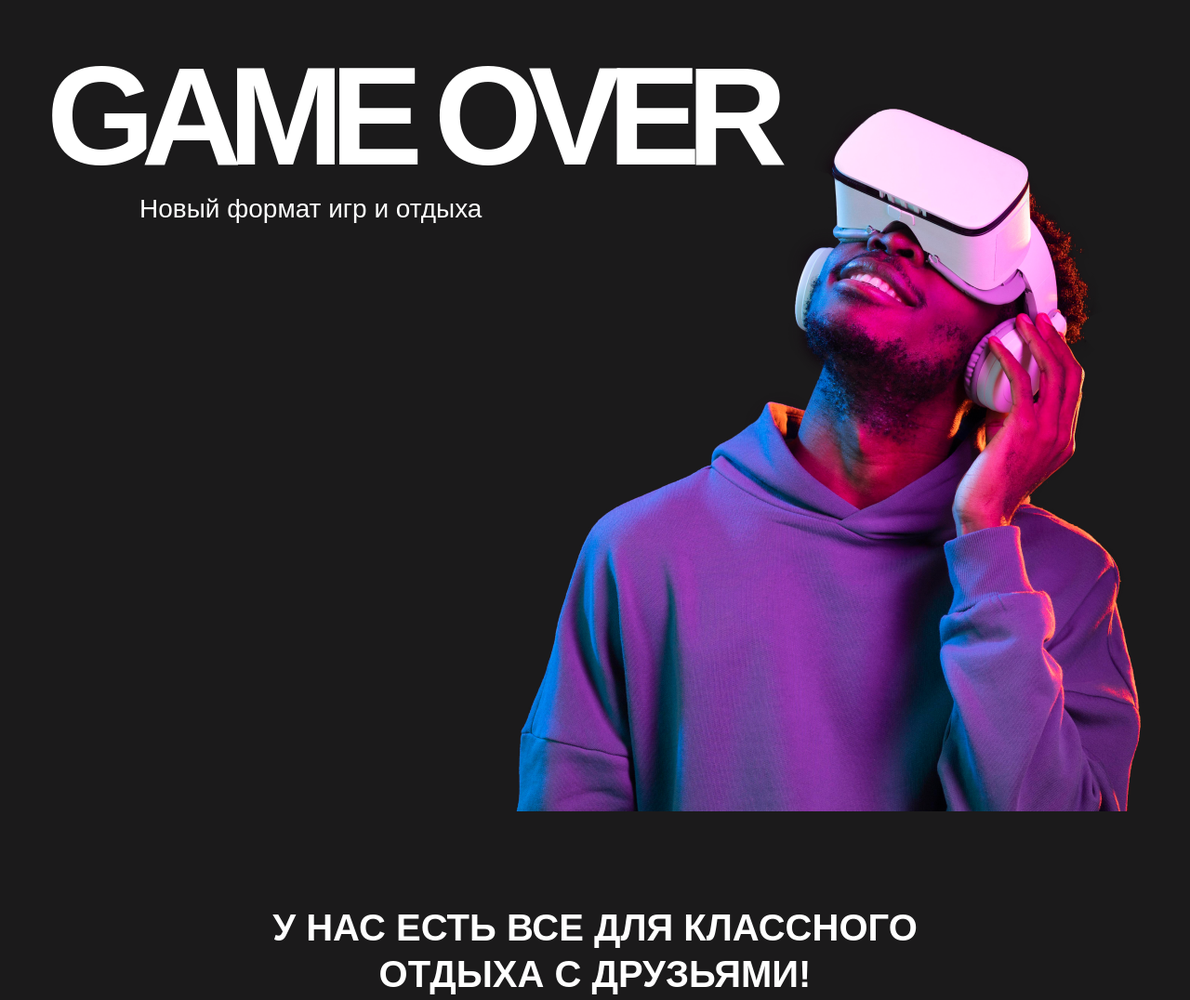
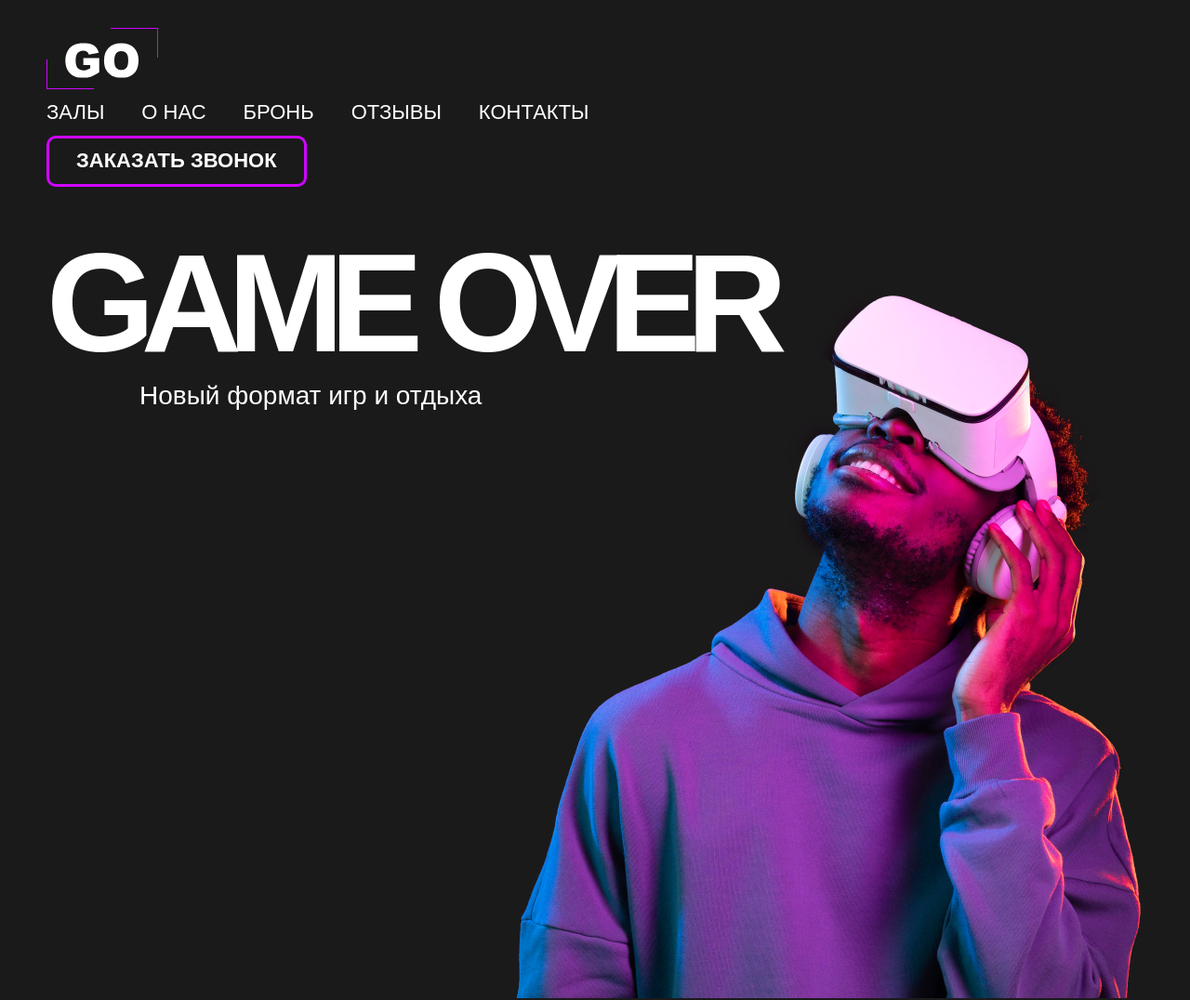
Before and after one commit to daviddovzhanskiy/project-go, a plain HTML site: page index.html in a window 1280 px wide. Shown: the top 1076 px of the page at 93% size. Drawn offline with Linux system fonts and the light colour scheme.

Commit message:
added header

```diff
--- a/index.html
+++ b/index.html
@@ -16,6 +16,50 @@
   <link rel="stylesheet" href="style/index.css">
 </head>
 <body сlass="body">
+  <header class="header">
+    <div class="container">
+      <div class="header__box">
+
+        <div class="header__box-logo">
+          <a class="header__logo" href="index.html"></a>
+        </div>
+
+        <div class="header__box-nav">
+          <nav class="header__navigation">
+            <ul class="header__list">
+              <li class="header__item">
+                <a class="header__link" href="#halls">Залы</a>
+              </li>
+
+              <li class="header__item">
+                <a class="header__link" href="#about">О нас</a>
+              </li>
+
+              <li class="header__item">
+                <a class="header__link" href="#reservation">Бронь</a>
+              </li>
+
+              <li class="header__item">
+                <a class="header__link" href="#reviews">Отзывы</a>
+              </li>
+
+              <li class="header__item">
+                <a class="header__link" href="#contacts">Контакты</a>
+              </li>
+            </ul>
+          </nav>
+        </div>
+
+        <div class="header__box-button">
+          <button type="button" class="header__button">
+            Заказать звонок
+          </button>
+        </div>
+
+      </div>
+    </div>
+  </header>
+
   <main class="main">
     <section class="section welcome-page">
       <div class="banner container">
@@ -60,7 +104,7 @@
       </div>
     </section>
 
-    <section class="section halls-page">
+    <section class="section halls-page" id="halls">
       <div class="halls container">
         <h2 class="halls__title">Наши залы</h2>
         <ol class="halls__list">
@@ -87,7 +131,7 @@
       </div>
     </section>
 
-    <section class="section reservation-page">
+    <section class="section reservation-page" id="reservation">
       <div class="reservation container">
         <h2 class="reservation__title">Забронировать</h2>
         <form class="reservation__form" method="POST">
@@ -206,7 +250,7 @@
       </div>
     </section>
 
-    <section class="section about-page">
+    <section class="section about-page" id="about">
       <div class="about container">
         <h2 class="about__title">О нас</h2>
 
@@ -241,7 +285,7 @@
       </div>
     </section>
 
-    <section class="section review-page">
+    <section class="section review-page" id="reviews">
       <div class="review container-review">
         <h2 class="review__title">Отзывы посетителей</h2>
         <ul class="review__list">
@@ -285,7 +329,7 @@
       </div>
     </section>
 
-    <section class="section contacts-page">
+    <section class="section contacts-page" id="contacts">
       <div class="contacts container">
         <h2 class="contacts__title">Контакты</h2>
 
--- /dev/null
+++ b/style/header.css
@@ -0,0 +1,38 @@
+.header {
+  padding-top: 30px;
+}
+
+.header__logo {
+  display: block;
+  width: 120px;
+  height: 66px;
+  padding-left: 15px;
+
+  background: url(../img/header-logo.svg);
+  background-size: contain;
+  background-repeat: no-repeat;
+}
+
+.header__list {
+  display: flex;
+  gap: 40px;
+}
+
+.header__item {
+  font-size: 22px;
+  font-weight: 400;
+  line-height: 50px;
+  text-transform: uppercase;
+}
+
+.header__button {
+  border: 3px solid #CD06FF;
+  border-radius: 10px;
+  padding: 9px 29px 10px;
+
+  color: #FFFFFF;
+  font-size: 22px;
+  font-weight: 700;
+  line-height: 30px;
+  text-transform: uppercase;
+}
--- a/style/index.css
+++ b/style/index.css
@@ -1,5 +1,6 @@
 @import "normalize.css";
 @import "global.css";
+@import "header.css";
 @import "banner.css";
 @import "we-have.css";
 @import "halls.css";
```
Also changed, not shown: img/header-logo.svg (added).
